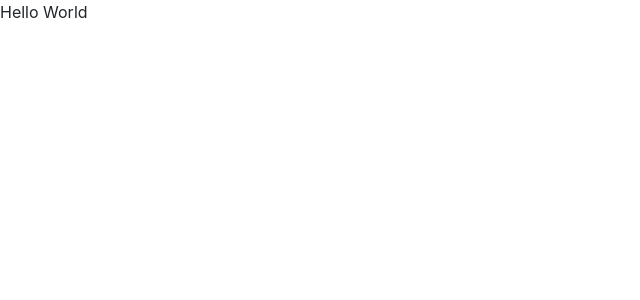
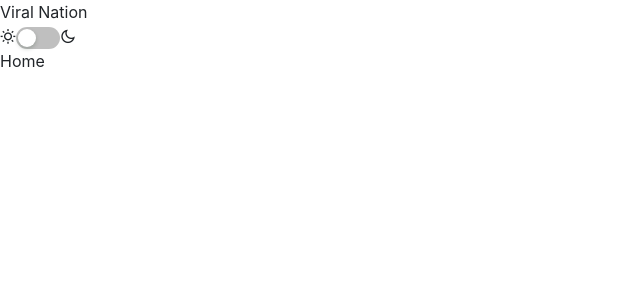
Before and after one commit to killcodeX/aidetic-frontend-challenge, a React (Create React App) app: page / in a window 1280 px wide. Shown: the top 300 px of the page, without its empty margins (0-640 px from the left). Built offline with nearby package versions, Linux system fonts and the light colour scheme.

Commit message:
added theme change icon

```diff
--- a/src/App.tsx
+++ b/src/App.tsx
@@ -1,11 +1,16 @@
 import React from 'react';
+import { Routes, Route } from "react-router-dom"
 import Header from './Components/Header';
+import Home from './Components/Home';
 
 function App() {
   return (
-    <div className="App">
-      Hello World
-    </div>
+    <>
+    <Header/>
+      <Routes>
+        <Route path="/" element={ <Home/> } />
+      </Routes>
+    </>
   );
 }
 
--- a/src/Components/Header/theme.tsx
+++ b/src/Components/Header/theme.tsx
@@ -14,7 +14,13 @@ export default function Theme() {
 
   return (
     <div className="theme-change">
-      <Switch checked={theme} onChange={() => setTheme(!theme)} />;
+      <span className={!theme ? "theme-active" : ""}>
+        <i className="ri-sun-line"></i>
+      </span>
+      <Switch checked={theme} onChange={() => setTheme(!theme)} />
+      <span className={theme ? "theme-active" : ""}>
+        <i className="ri-moon-line"></i>
+      </span>
     </div>
   );
 }
--- /dev/null
+++ b/src/Components/Home/index.tsx
@@ -0,0 +1,7 @@
+import React from 'react'
+
+export default function Home() {
+  return (
+    <div>Home</div>
+  )
+}
```
